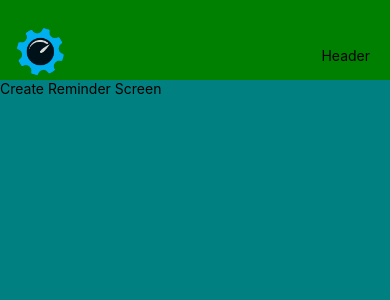
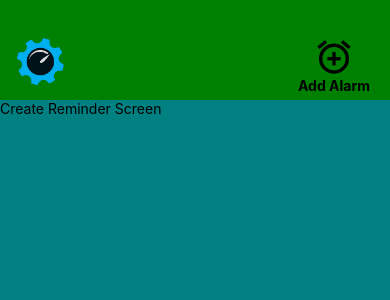
Before and after one commit to purplevarun/reminder-app, a React Native app: screen / in a window 390 px wide. Shown: the top 300 px of the page. Built offline with nearby package versions, Linux system fonts and the light colour scheme.

Commit message:
Refactored icons and buttons and Added Add-Alarm Button in Header

```diff
--- a/components/Header.js
+++ b/components/Header.js
@@ -1,21 +1,27 @@
-import { View, Text, TouchableOpacity } from "react-native";
-import { AlarmIcon } from "./icons/Icons";
+import { View, Text, TouchableOpacity, Alert } from "react-native";
+import { AlarmIcon } from "./icons";
+import { AddAlarmBtn } from "./buttons";
 const Header = () => {
+	const handleAlarmIconPress = () => {
+		Alert.alert("");
+	};
 	return (
 		<View
 			style={{
 				backgroundColor: "green",
 				paddingTop: 30,
 				flexDirection: "row",
-				height: 80,
+				height: 100,
 				display: "flex",
 				justifyContent: "space-between",
 				alignItems: "center",
 				paddingHorizontal: 20,
 			}}
 		>
-			<AlarmIcon />
-			<Text>Header</Text>
+			<AlarmIcon onPress={handleAlarmIconPress} />
+			<View>
+				<AddAlarmBtn />
+			</View>
 		</View>
 	);
 };
--- /dev/null
+++ b/components/buttons.js
@@ -0,0 +1,23 @@
+import { Text, TouchableOpacity } from "react-native";
+import MaterialIcon from "react-native-vector-icons/MaterialIcons";
+export const AddAlarmBtn = ({ onPress }) => {
+	return (
+		<TouchableOpacity
+			style={{
+				display: "flex",
+				justifyContent: "center",
+				alignItems: "center",
+				backgroundColor: "none",
+			}}
+		>
+			<MaterialIcon name="alarm-add" size={40} />
+			<Text
+				style={{
+					fontWeight: "bold",
+				}}
+			>
+				Add Alarm
+			</Text>
+		</TouchableOpacity>
+	);
+};
--- /dev/null
+++ b/components/icons.js
@@ -0,0 +1,11 @@
+import { Image, TouchableOpacity } from "react-native";
+export const AlarmIcon = ({ onPress }) => {
+	return (
+		<TouchableOpacity style={{ backgroundColor: "none" }} onPress={onPress}>
+			<Image
+				source={require("./../assets/clock-icon.png")}
+				style={{ width: 60, height: 60, left: -10, bottom: 5 }}
+			/>
+		</TouchableOpacity>
+	);
+};
--- a/components/icons/Icons.js
+++ /dev/null
@@ -1,9 +0,0 @@
-import { Image } from "react-native";
-export const AlarmIcon = () => {
-	return (
-		<Image
-			source={require("./../../assets/clock-icon.png")}
-			style={{ width: 60, height: 60, left: -10, bottom: 5 }}
-		/>
-	);
-};
```
